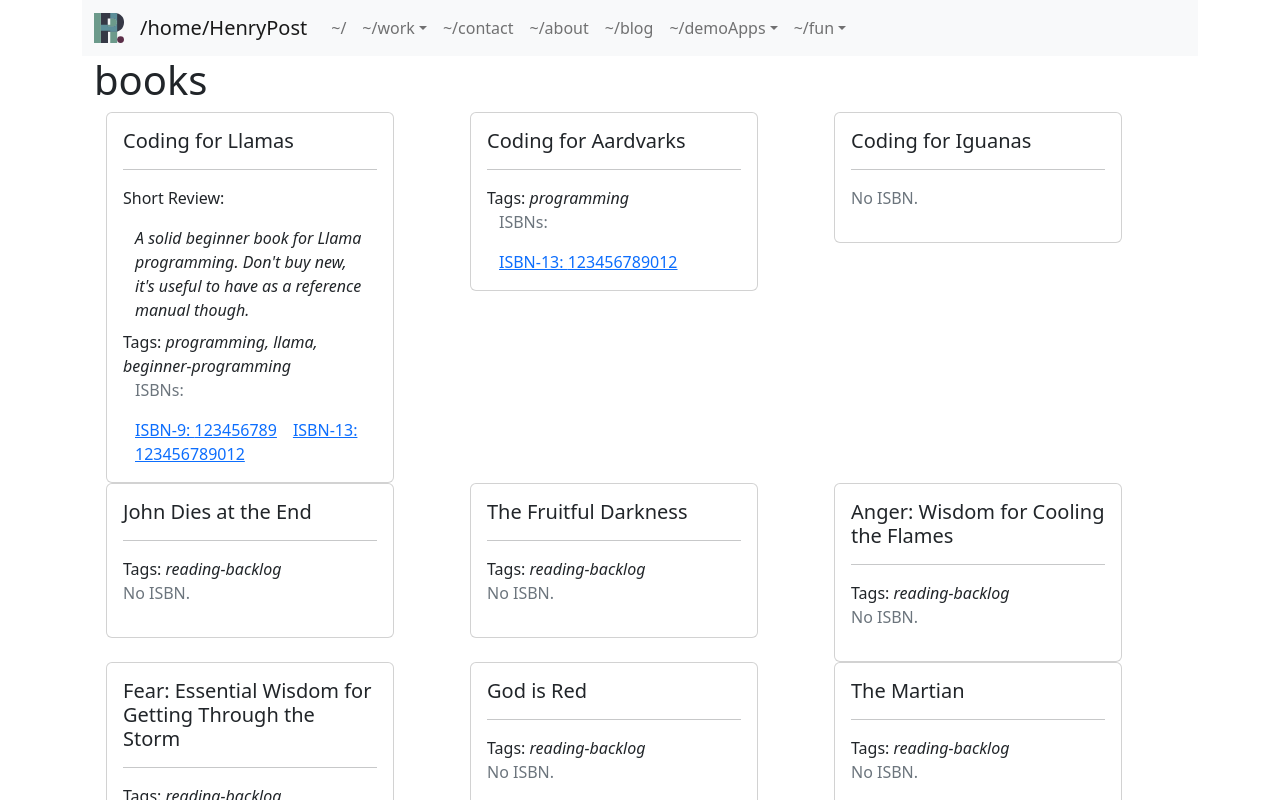
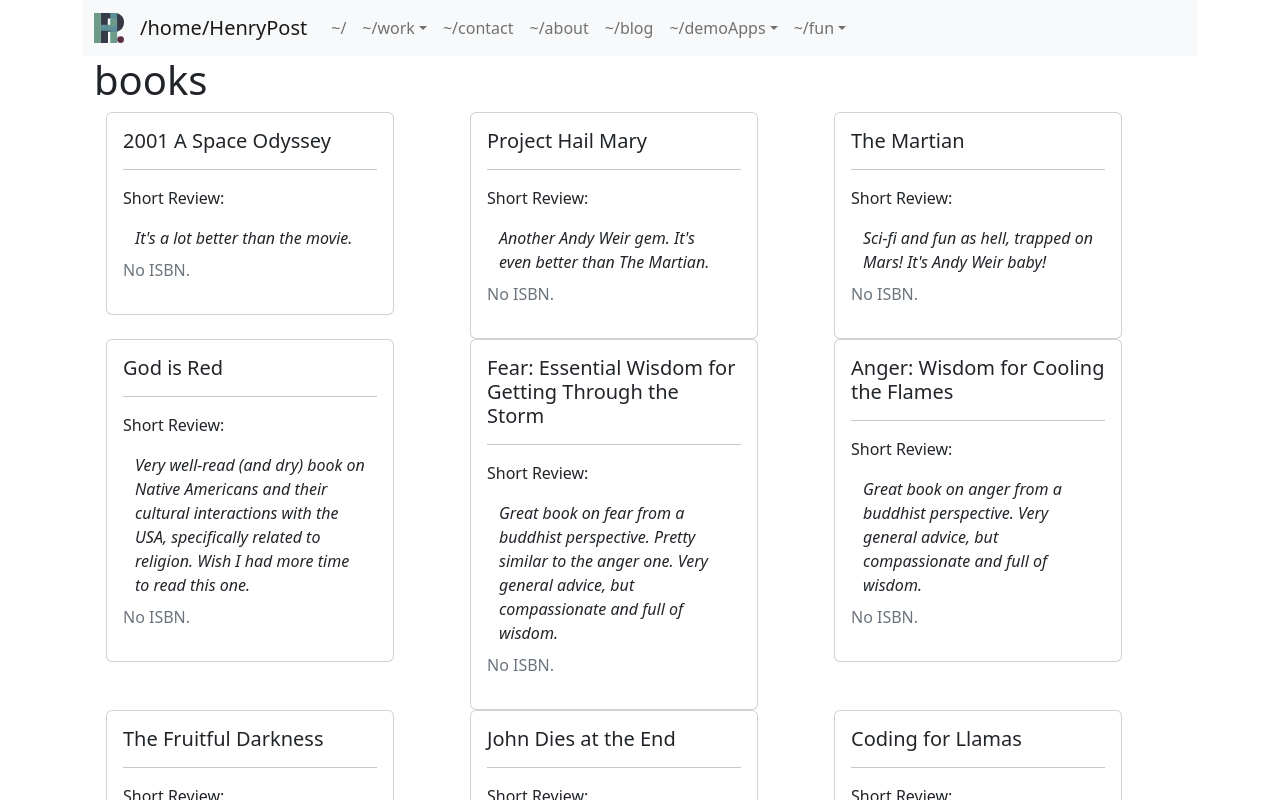
Before and after one commit to meltingscales/henrypost.net, a React (Create React App) app: page /fun/books in a window 1280 px wide. Shown: the top 800 px of the page. Built offline with nearby package versions, Linux system fonts and the light colour scheme.

Commit message:
add book descs

```diff
--- a/src/data/modelbound/sampleBooks.ts
+++ b/src/data/modelbound/sampleBooks.ts
@@ -5,14 +5,6 @@ import {MRating} from '../../model/MGenericMediaReview'
 export let LAZY_BOOKLIST: string[] = `
 
 # from my website
-John Dies at the End
-The Fruitful Darkness
-Anger: Wisdom for Cooling the Flames
-Fear: Essential Wisdom for Getting Through the Storm
-God is Red
-The Martian
-Project Hail Mary
-2001 A Space Odyssey by Arthur C. Clarke
 
 
 # assorted dev/programming
@@ -113,6 +105,48 @@ Who Moved My Cheese?: An A-Mazing Way to Deal with Change in Your Work and in Yo
 
 export let SAMPLE_BOOKS: TBookReview[] = [
     {
+        title: '2001 A Space Odyssey',
+        author: 'Arthur C. Clarke',
+        shortReview: 'It\'s a lot better than the movie.'
+    },
+    {
+        title: 'Project Hail Mary',
+        author: 'Andy Weir',
+        shortReview: 'Another Andy Weir gem. It\'s even better than The Martian.',
+        rating: MRating.toTRating('12/10'),
+    },
+    {
+        title: 'The Martian',
+        author: 'Andy Weir',
+        shortReview: 'Sci-fi and fun as hell, trapped on Mars! It\'s Andy Weir baby!',
+        rating: MRating.toTRating('11/10'),
+    },
+    {
+        title: 'God is Red',
+        shortReview: 'Very well-read (and dry) book on Native Americans and their cultural interactions with the USA, specifically related to religion. Wish I had more time to read this one.',
+        rating: MRating.toTRating('8/10'),
+    },
+    {
+        title: 'Fear: Essential Wisdom for Getting Through the Storm',
+        shortReview: 'Great book on fear from a buddhist perspective. Pretty similar to the anger one. Very general advice, but compassionate and full of wisdom.',
+        rating: MRating.toTRating('8/10'),
+    },
+    {
+        title: 'Anger: Wisdom for Cooling the Flames',
+        shortReview: 'Great book on anger from a buddhist perspective. Very general advice, but compassionate and full of wisdom.',
+        rating: MRating.toTRating('8/10'),
+    },
+    {
+        title: 'The Fruitful Darkness',
+        shortReview: 'Very emotional collection of stories from a woman exploring how other cultures deal with Life and Death. This book touched me and helped me process my own experiences with family death, in a very positive way.',
+        rating: MRating.toTRating('10/10'),
+    },
+    {
+        title: 'John Dies at the End',
+        shortReview: 'Fantastic and bizarre novel. Extremely engaging. Read this blind, you will love it.',
+        rating: MRating.toTRating('10/10'),
+    },
+    {
         title: "Coding for Llamas",
         author: "Harry J Llama",
         isbn9: '123456789',
@@ -126,7 +160,7 @@ export let SAMPLE_BOOKS: TBookReview[] = [
         author: "Spiky J Aardvark",
         isbn13: '123456789012',
         rating: MRating.toTRating("8/10"),
-        tags: ['programming']
+        tags: ['programming'],
     },
     {
         title: "Coding for Iguanas",
```
